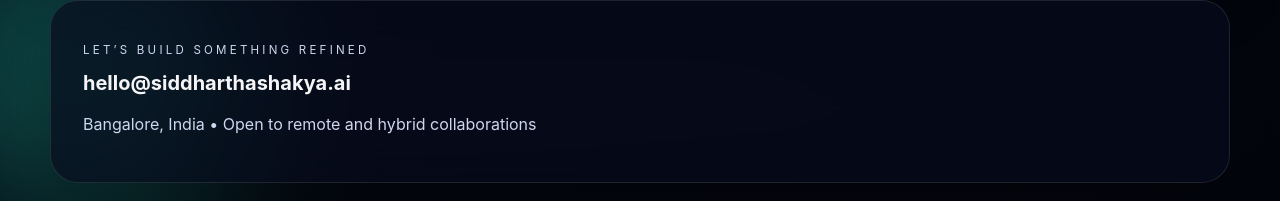
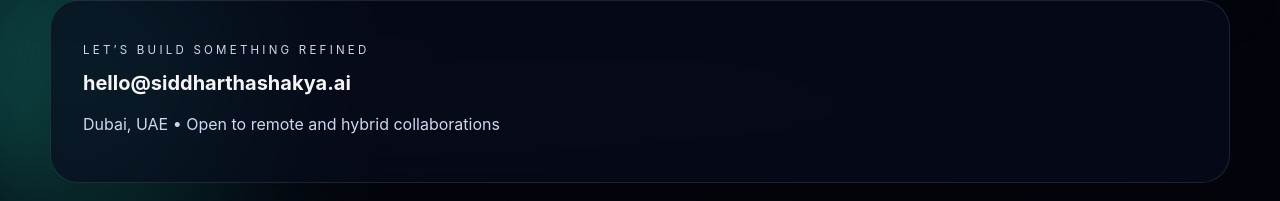
Before and after one commit to SiddhuShkya/my-portfolio, a React (Vite) app: page / in a window 1280 px wide. Shown: the part 1993-2194 px from the top of the page. Built offline with nearby package versions, Linux system fonts and the light colour scheme.

Commit message:
Updated Location

```diff
--- a/src/App.jsx
+++ b/src/App.jsx
@@ -1,7 +1,7 @@
 const profile = {
   name: 'Siddhartha Shakya',
   role: 'AI/ML Engineer • Data Scientist • Backend Architect',
-  location: 'Bangalore, India',
+  location: 'Dubai, UAE',
   summary:
     'I build production-ready AI systems with Python, SQL, and FastAPI, turning data into scalable insights and automated workflows.',
   stats: [
```
Also changed, not shown: tools/deployed-screenshot.png.
